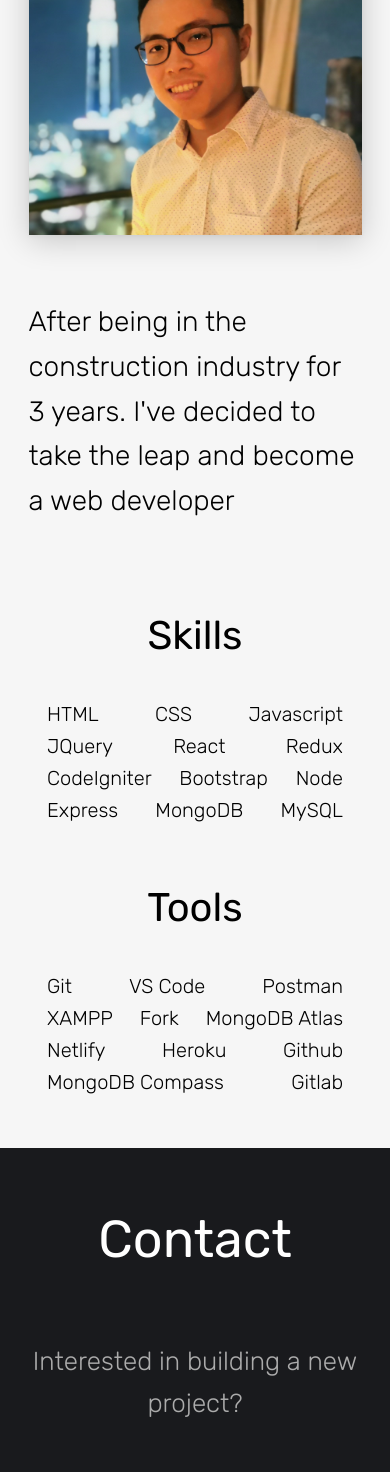
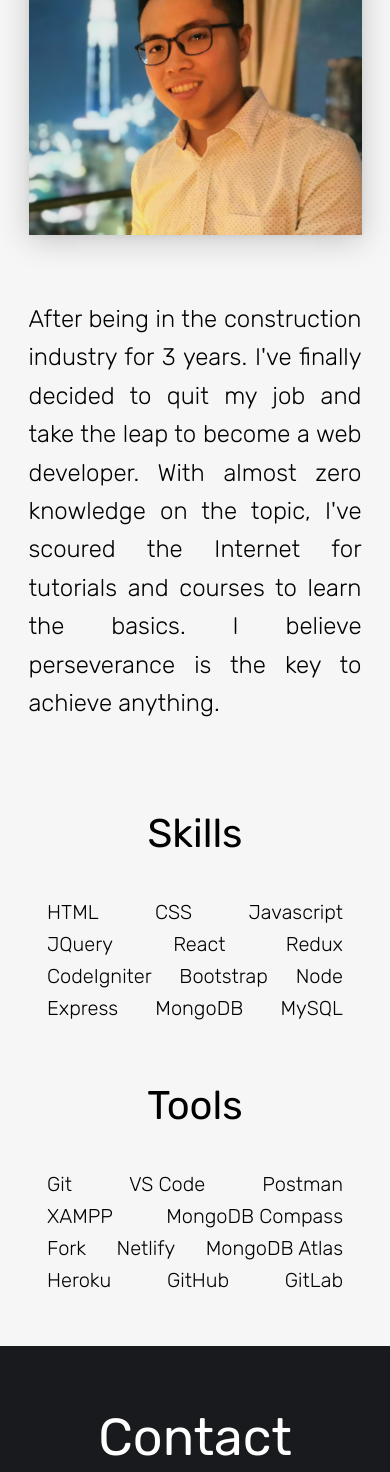
Before and after one commit to hschua4/hschua-v2, a React (Create React App) app: page / in a window 390 px wide. Shown: the part 3972-5444 px from the top of the page. Built offline with nearby package versions, Linux system fonts and the light colour scheme.

Commit message:
Added more text in the about-description

```diff
--- a/src/App.js
+++ b/src/App.js
@@ -175,8 +175,11 @@ function App() {
 					</div>
 					<div className='about-description'>
 						<p>
-							After being in the construction industry for 3 years. I've decided
-							to take the leap and become a web developer
+							After being in the construction industry for 3 years. I've finally
+							decided to quit my job and take the leap to become a web
+							developer. With almost zero knowledge on the topic, I've scoured
+							the Internet for tutorials and courses to learn the basics. I
+							believe perseverance is the key to achieve anything.
 						</p>
 					</div>
 				</div>
@@ -213,13 +216,13 @@ function App() {
 							<span>VS Code</span>
 							<span>Postman</span>
 							<span>XAMPP</span>
+							<span>MongoDB Compass</span>
 							<span>Fork</span>
+							<span>Netlify</span>
 							<span>MongoDB Atlas</span>
-							<span>Netlify</span>
 							<span>Heroku</span>
-							<span>Github</span>
-							<span>MongoDB Compass</span>
-							<span>Gitlab</span>
+							<span>GitHub</span>
+							<span>GitLab</span>
 						</p>
 					</div>
 				</div>
--- a/src/index.css
+++ b/src/index.css
@@ -595,6 +595,10 @@ textarea {
 		width: 90%;
 	}
 
+	.about-description p {
+		text-align: justify;
+	}
+
 	.skills,
 	.tools {
 		width: 80%;
@@ -750,7 +754,7 @@ textarea {
 	}
 
 	.about-description p {
-		font-size: 2.8rem;
+		font-size: 2.4rem;
 	}
 
 	.skills h3,
```
